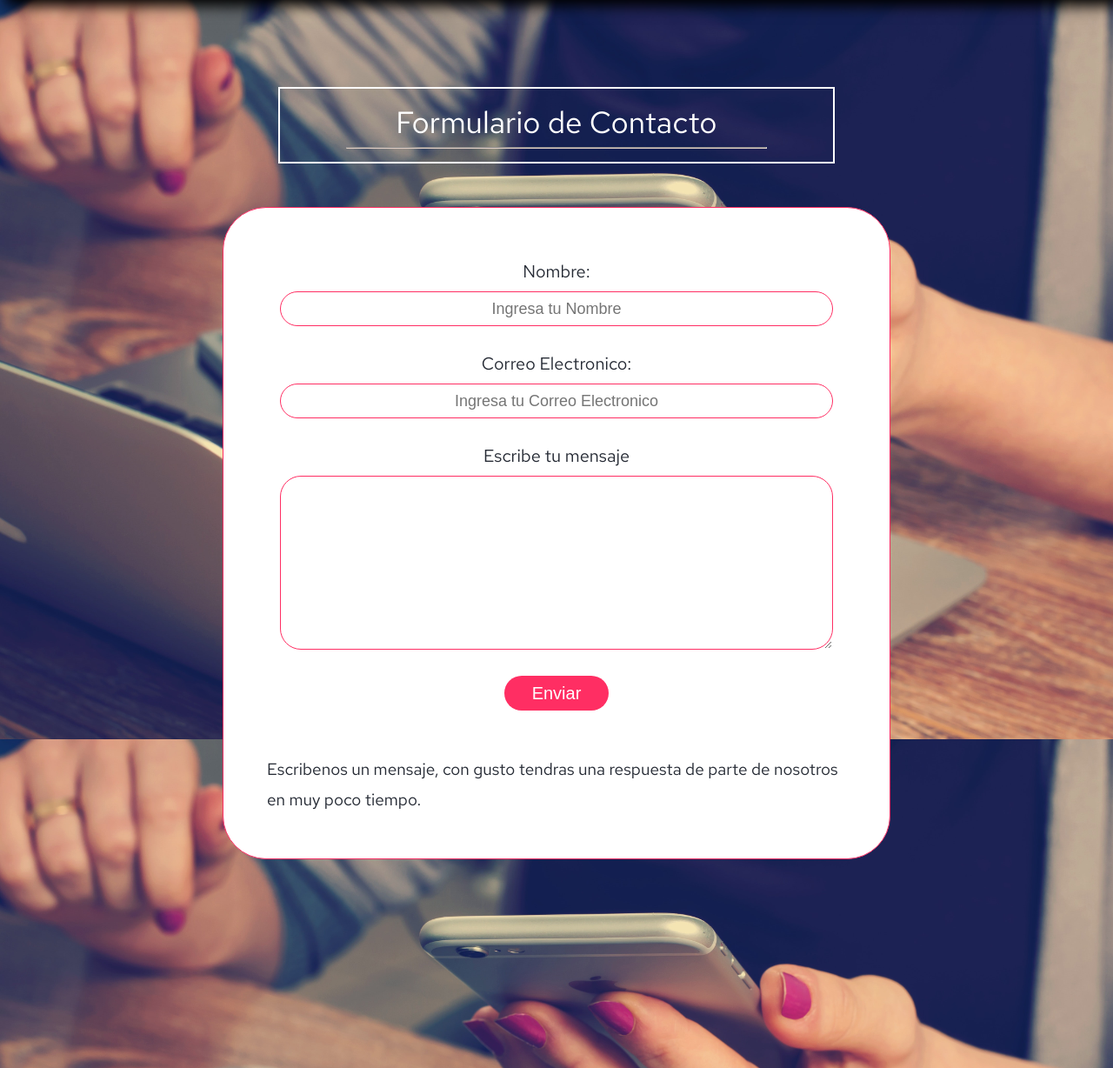
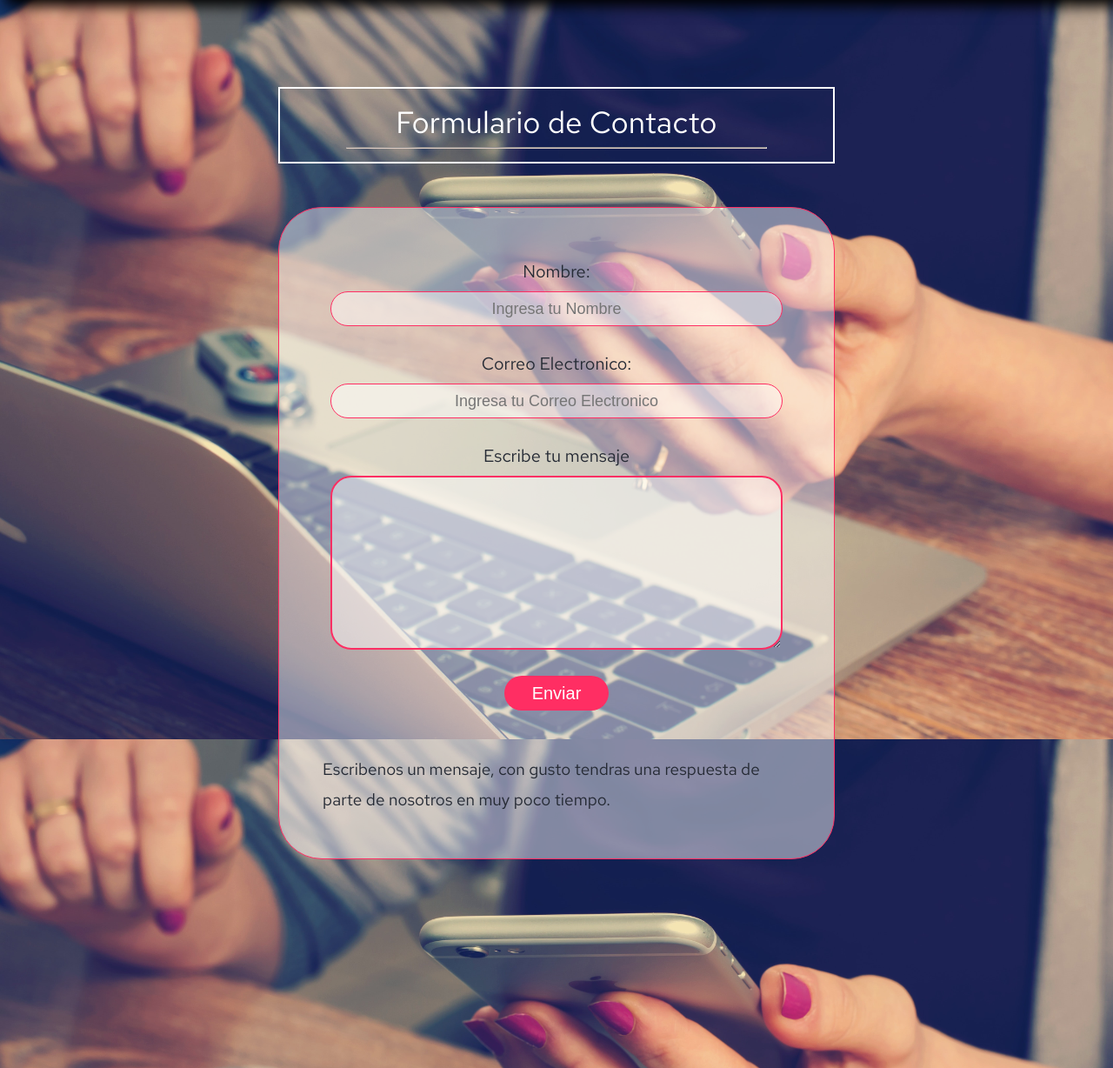
Before and after one commit to Feralram/Papeleria, a PHP site: page /contacto.html in a window 1280 px wide. Shown: the top 1228 px of the page at 87% size. Run offline with PHP 8.4, Linux system fonts and the light colour scheme; some libraries are stand-ins or nearby versions.

Commit message:
Primer Envio

```diff
--- a/css/styles.css
+++ b/css/styles.css
@@ -1091,15 +1091,16 @@ hr {
     margin:auto;
 }
 .principal .formulario-content{
-    width: 60%;
+    width: 50%;
     margin: 50px auto;
-    background: #fff;
+    background: rgba(255, 255, 255, 0.466);
     padding:30px;
     border-radius: 50px;
     border: 1.5px solid var(--red);
 }
 .principal .formulario-content #formulario{
     display: flex;
+
     justify-content: center;
     flex-direction: column;
 }
@@ -1108,6 +1109,7 @@ hr {
     text-align: center;
     color: var(--black);
     margin: 30px 0px 10px 0px;
+
 }
 .principal .formulario-content #formulario input{
     width: 90%;
@@ -1119,6 +1121,7 @@ hr {
     text-align: center;
     font-size: 18px;
     color: var(--black);
+    background: rgba(255, 255, 255, 0.466);
 }
 .principal .formulario-content #formulario textarea{
     width: 90%;
@@ -1127,9 +1130,10 @@ hr {
     padding: 20px;
     border-radius: 24px;
     outline: none;
-    border:1.5px solid var(--red);
+    border:2px solid var(--red);
     font-size: 15px;
     color: var(--black);
+    background: rgba(255, 255, 255, 0.466);
 }
 .principal .formulario-content #formulario .send{
     margin: 30px;
@@ -1151,7 +1155,7 @@ hr {
     transition: 0.5s;
 }
 .principal .formulario-content #formulario button:hover{
-    background: var(--blue);
+    background: var(--black);
 }
 .principal .formulario-content #formulario .mensaje-form{
     width: 100%;
--- a/index.html
+++ b/index.html
@@ -74,7 +74,8 @@
     <section class="acerca-de">
       <div class="info-container">
         <h1>Acerca de Nosotros</h1>
-        <p>Durante la pandemia del COVID-19 el uso de las herramientas digitales se dio a la alza debido aislamiento de
+        <p>
+          Durante la pandemia del COVID-19 el uso de las herramientas digitales se dio a la alza debido aislamiento de
           la personas, hoy aun con la pandemia sea retomado la vida cotidiana y a su vez el regreso de las herramientas
           convencionales que son el papel y lápiz.
 
--- a/login.html
+++ b/login.html
@@ -30,7 +30,7 @@
         <!--Ingresar modo Administrador-->
         <div class="desing_Admin">
         <ul class="lists">
-          <li><a href="/admin/admin.html" class="active">💻</a></li>
+          <li><a href="../admin/admin.html" class="active">💻</a></li>
       </ul>
     </div>
         <span class="btn-menu"><i class="fas fa-bars"></i></span>
```
